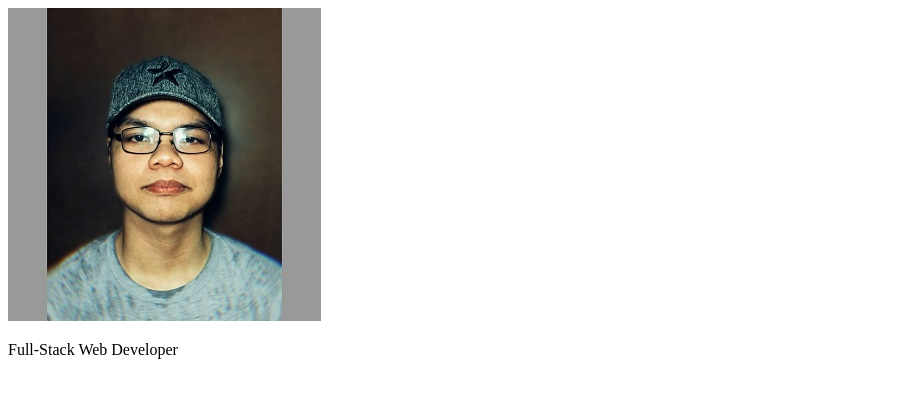
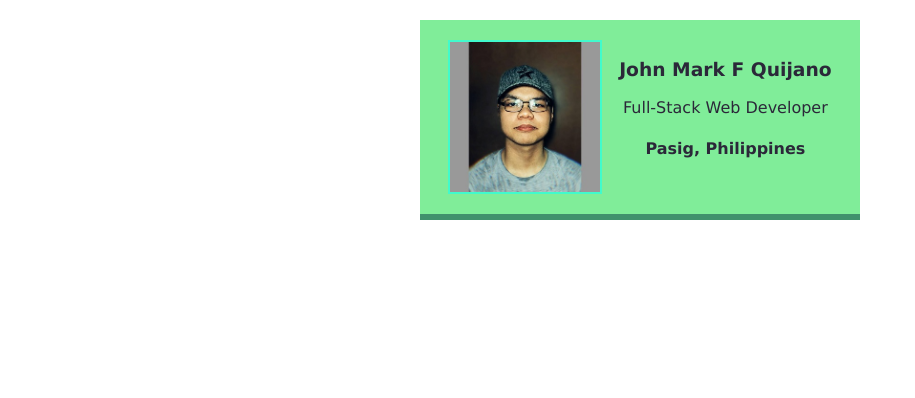
Before and after one commit to crxtzonceu/mini-proj, a plain HTML site: page business card/index.html in a window 1280 px wide. Shown: the whole page, without its empty margins (0-915 px from the left). Drawn offline with Linux system fonts and the light colour scheme.

Commit message:
finished

```diff
--- a/business card/css/style.css
+++ b/business card/css/style.css
@@ -0,0 +1,21 @@
+body {
+  margin: 20px;
+  font-family: Verdana, Geneva, Tahoma, sans-serif;
+}
+
+.avatar {
+  width: 150px;
+  border: 2px solid #41facc;
+}
+
+.card {
+  padding: 20px;
+  display: flex;
+  width: 400px;
+  margin: 0 auto;
+  justify-content: space-around;
+  text-align: center;
+  color: #2b2839;
+  background: #80ed99;
+  border-bottom: 6px solid #40916c;
+}
--- a/business card/index.html
+++ b/business card/index.html
@@ -8,9 +8,16 @@
 
   <body>
     <div class="card">
-      <img src="img/profile.jpg" class="avatar" alt="John Mark wearing a cap">
-      <p>Full-Stack Web Developer</p>
-      <h3></h3>
+      <img
+        src="img/profile.jpg"
+        class="avatar"
+        alt="John Mark wearing a cap">
+
+      <div>
+        <h3>John Mark F Quijano</h3>
+        <p>Full-Stack Web Developer</p>
+        <h4>Pasig, Philippines</h4>
+      </div>
     </div>
   </body>
 </html>
```
